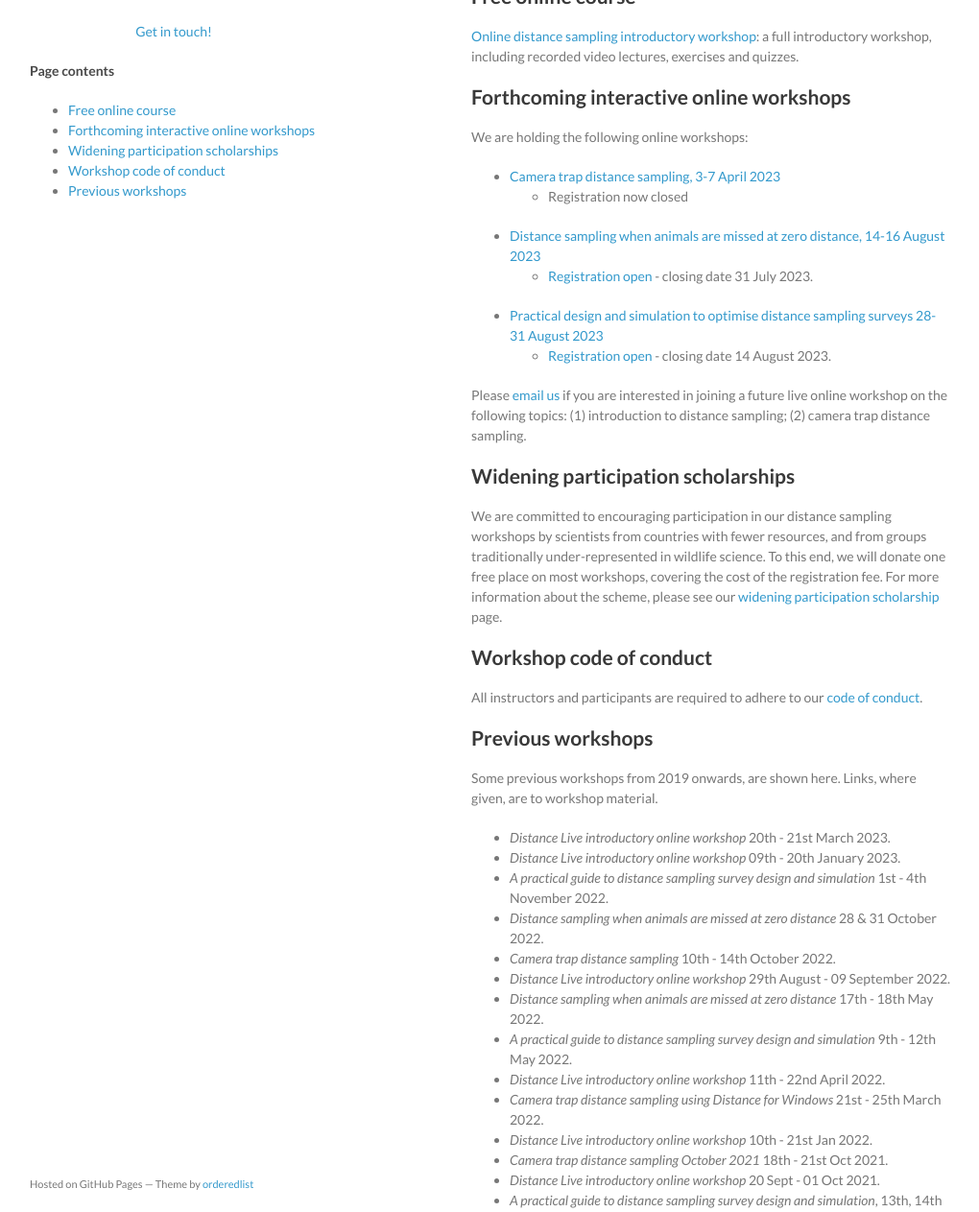
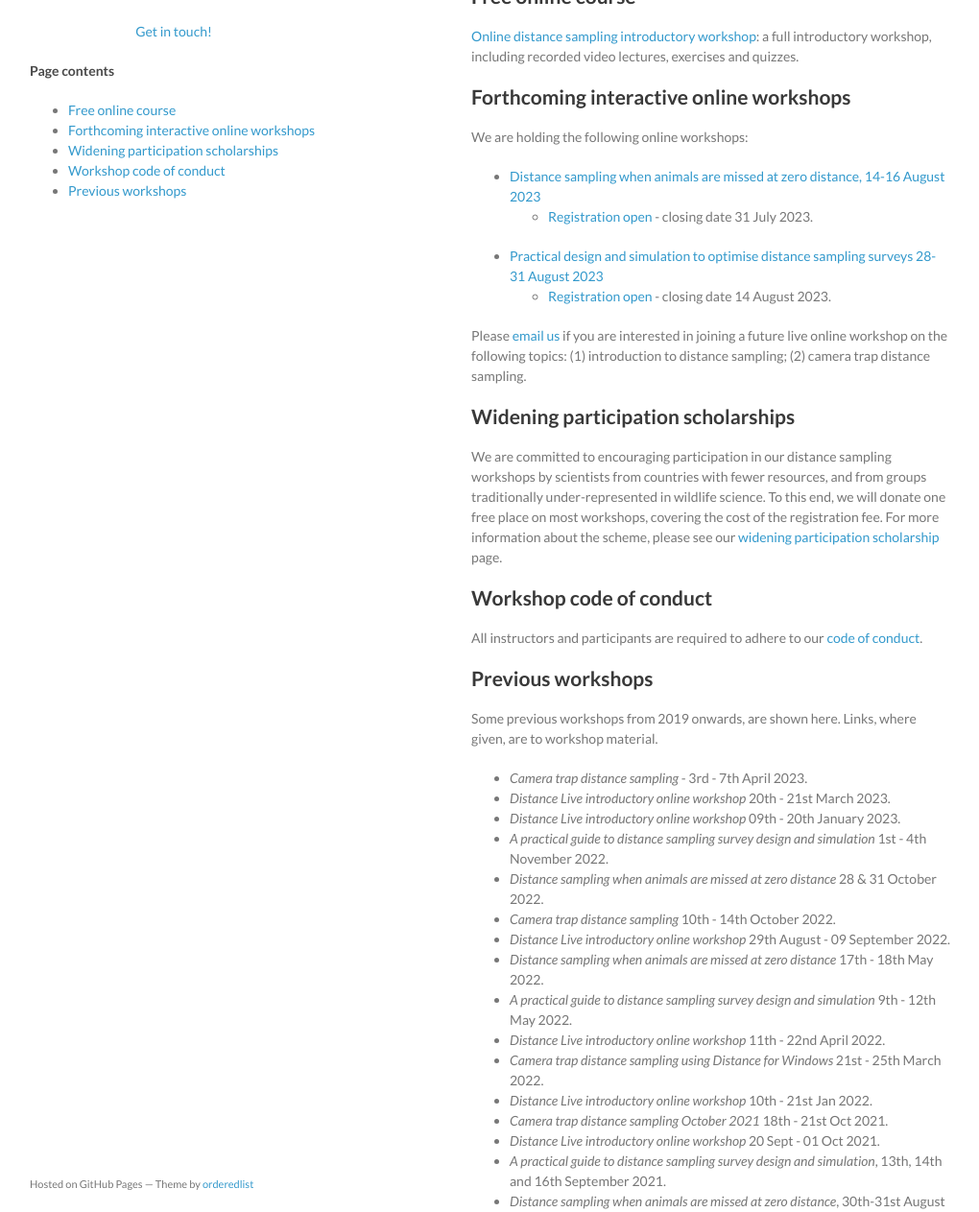
Before and after one commit to distanceworkshops/distanceworkshops.github.io, a Jekyll site: the page built from index.md, in a window 1280 px wide and 1400 px high, cut to the strip 137-1400 px from the top of the window. Shown: the whole strip at 96% size, without its empty margins (129-1149 px from the left). Built offline with Jekyll 4.4.1, drawn with Linux system fonts in a browser that asks for light colours.

Commit message:
ctds workshop over

```diff
--- a/index.md
+++ b/index.md
@@ -15,8 +15,6 @@ Here you can find content for distance sampling workshops including slides, exer
 
 We are holding the following online workshops:
 
-- [Camera trap distance sampling, 3-7 April 2023](https://workshops.distancesampling.org/ctds-april-2023)
-  - Registration now closed
 - [Distance sampling when animals are missed at zero distance, 14-16 August 2023](https://workshops.distancesampling.org/mrds-aug-2023)
   - [Registration open](https://onlineshop.st-andrews.ac.uk/conferences-and-events/events/creem/online-workshop-distance-sampling-when-animals-are-missed-at-zero-distance-1416th-august-2023) - closing date 31 July 2023.
 - [Practical design and simulation to optimise distance sampling surveys 28-31 August 2023](https://workshops.distancesampling.org/design-aug-2023)
@@ -36,6 +34,7 @@ All instructors and participants are required to adhere to our [code of conduct]
 
 Some previous workshops from 2019 onwards, are shown here. Links, where given, are to workshop material.
 
+- *Camera trap distance sampling* - 3rd - 7th April 2023.
 - *Distance Live introductory online workshop* 20th - 21st March 2023.
 - *Distance Live introductory online workshop* 09th - 20th January 2023.
 - *A practical guide to distance sampling survey design and simulation* 1st - 4th November 2022.
```
